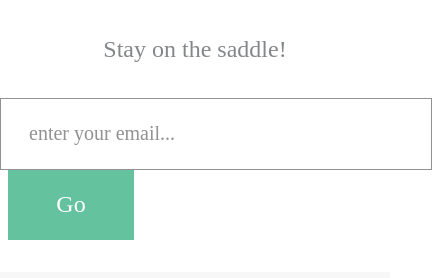
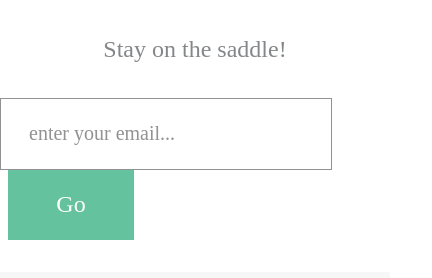
Before and after one commit to YaroslavHuryk/Bicycles, a plain HTML site: page index.html in a window 390 px wide. Shown: the part 8377-8655 px from the top of the page, 432 px wide, since content can reach past the window. Drawn offline with Linux system fonts and the light colour scheme.

Commit message:
Update mailing.css

```diff
--- a/mailing.css
+++ b/mailing.css
@@ -52,26 +52,15 @@
     justify-content: center;
 }
 @media (max-width: 768px) {
-/*     #enter-email {
+    #enter-email {
         font-family: latoitalic;
         padding-left: 28px;
         color: #929292;
         font-size: 20px;
         height: 68px;
-        width: 400px;
+        width: 300px;
         border: solid 0.5px #929292;
     }
-
-    #enter-email-button {
-        font-family: latolight;
-        font-size: 24px;
-        color: white;
-        height: 70px;
-        width: 126px;
-        background-color: #64c29e;
-        border: 1px #64c29e;
-        margin-left: 8px;
-    }  */
     .mailing {
         display: block;
     }
```
